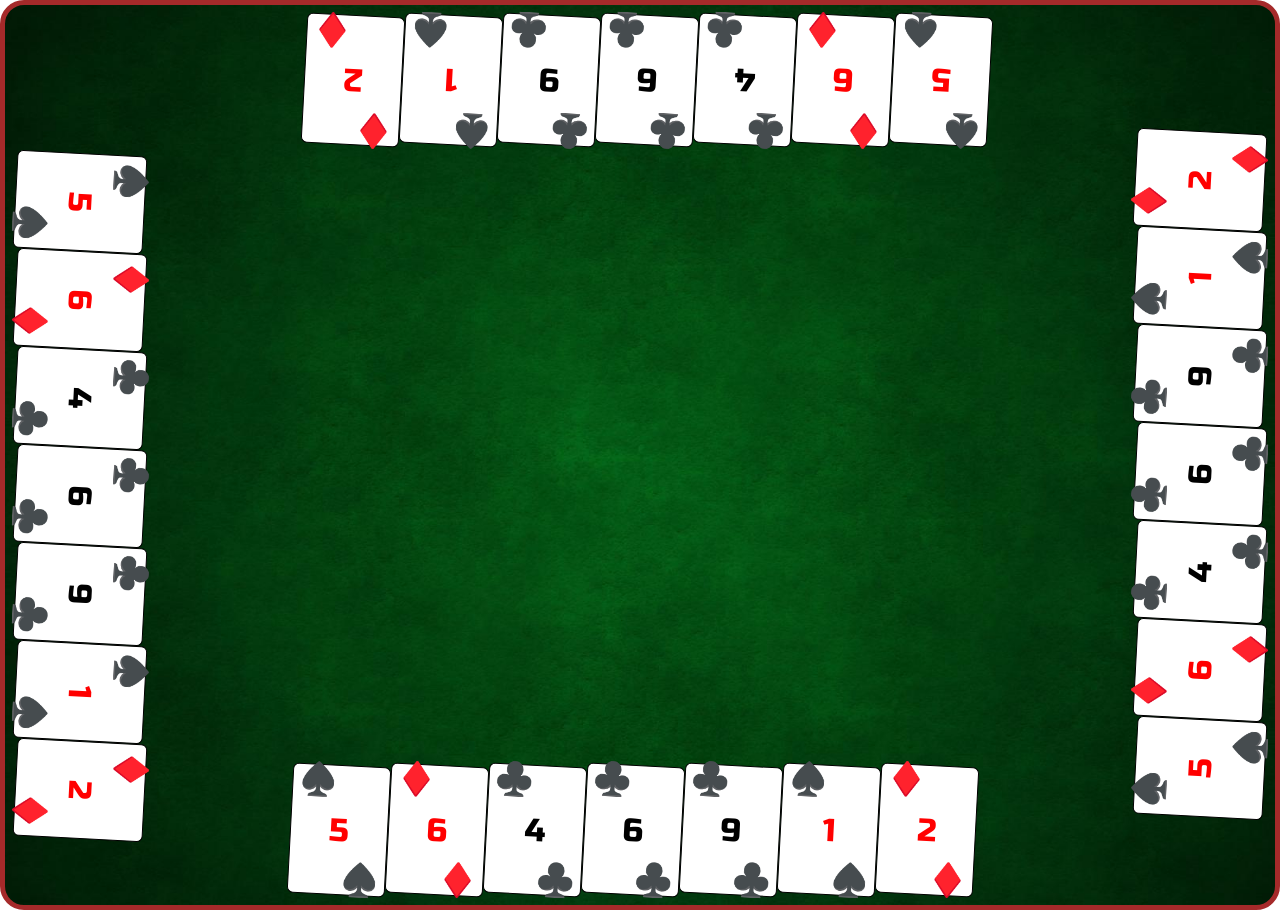
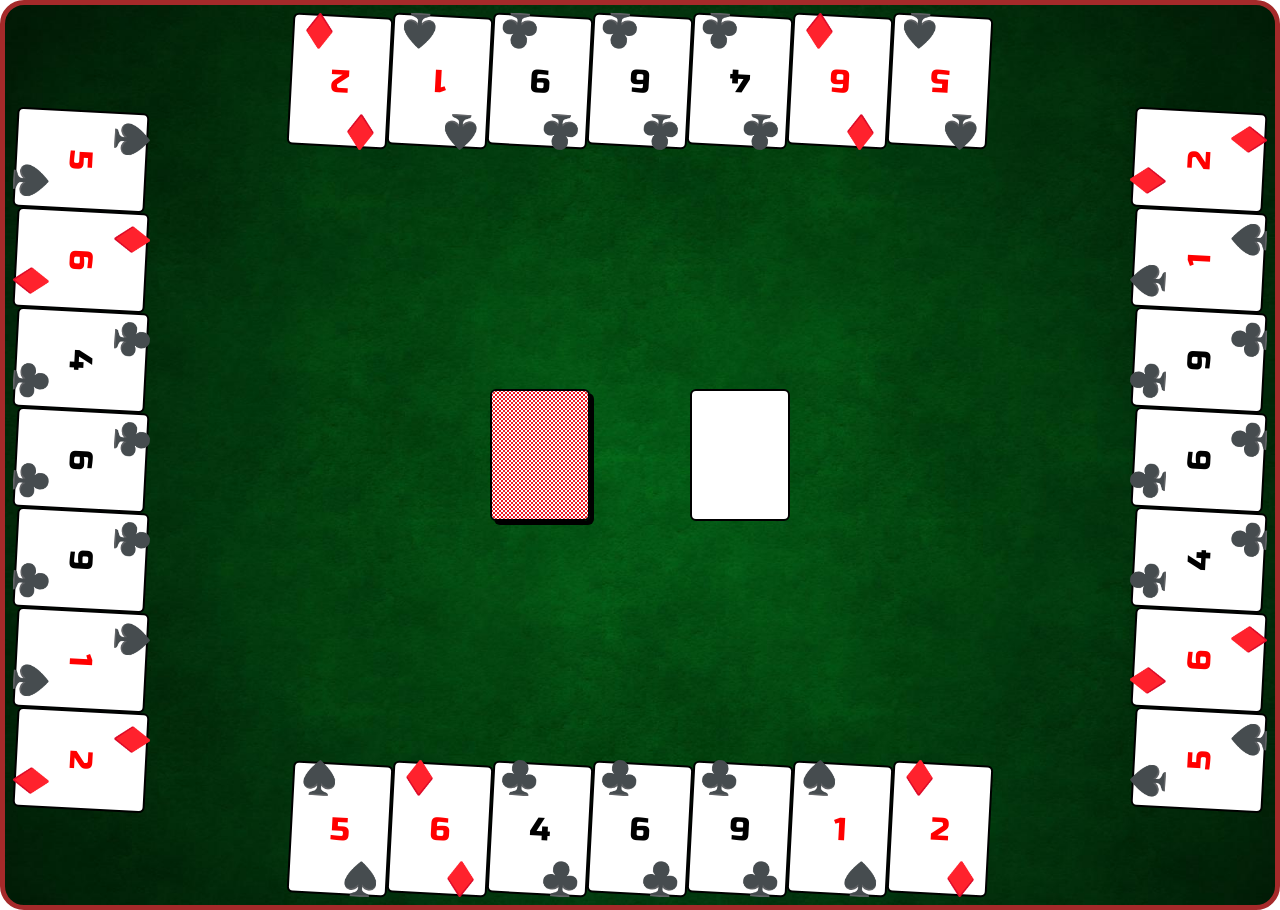
Before and after one commit to AlexanderReen/mau-mau, a React (Create React App) app: page /game in a window 1280 px wide. Built offline with nearby package versions, Linux system fonts and the light colour scheme.

Commit message:
move css and add piles

```diff
--- a/src/components/Board/Board.scss
+++ b/src/components/Board/Board.scss
@@ -10,4 +10,53 @@
     height: 900px;
     border: 5px solid brown;
     border-radius: 24px;
+
+    display: flex;
+    justify-content: center;
+
+    .hand {
+        position: absolute;
+        &--north {
+            transform: rotate(180deg);
+            top: 10px;
+            left:50%;
+            margin-left:-350px;
+        }
+
+        &--west {
+            transform: rotate(90deg);
+            transform-origin: 0% 100%;
+            top: -3%;
+            left: 10px;
+        }
+
+        &--south {
+            bottom: 10px;
+            left:50%;
+            margin-left:-350px;
+        }
+
+        &--east {
+            transform-origin: 100% 100%;
+            transform: rotate(270deg);
+            top: -3%;
+            right: 10px;
+        }
+    }
 }
+
+.board__center {
+    display: flex;
+    justify-content: center;
+    align-items: center;
+
+    .stock-pile {
+        position: relative;
+        right: 50px;
+    }
+
+    .discard-pile {
+        position: relative;
+        left: 50px;
+    }
+}
--- a/src/components/Board/Board.tsx
+++ b/src/components/Board/Board.tsx
@@ -1,5 +1,6 @@
-import React from 'react';
 import { CardProps } from '../Card/Card';
+import StockPile from '../StockPile/StockPile';
+import DiscardPile from '../DiscardPile/DiscardPile';
 import Hand from '../Hand/Hand';
 import './Board.scss'
 
@@ -52,6 +53,10 @@ const Board = ({}: BoardProps) => {
 
   return (
     <div className="board">
+      <div className="board__center">
+        <StockPile></StockPile>
+        <DiscardPile></DiscardPile>
+      </div>
       <Hand direction='north' cards={mockCards} cardClick={handleCards}></Hand>
       <Hand direction='west' cards={mockCards} cardClick={handleCards}></Hand>
       <Hand direction='south' cards={mockCards} cardClick={handleCards}></Hand>
--- a/src/components/Card/Card.scss
+++ b/src/components/Card/Card.scss
@@ -2,16 +2,10 @@
     width: 6rem;
     height: 8rem;
     background-color: white;
-    border: 1px solid black;
+    border: 2px solid black;
     border-radius: 6px;
     z-index: 1;
-    transform: rotate(3deg);
     text-align: center;
-
-    &:hover {
-        transition: transform .3s ease;
-        transform: translate3d(0px, -30px, 0px);
-      }
 
     &--front {
         cursor: pointer;
@@ -90,5 +84,5 @@
 }
 
 .card__rank {
-font-size: 2rem;
+    font-size: 2rem;
 }
--- a/src/components/Card/Card.tsx
+++ b/src/components/Card/Card.tsx
@@ -2,13 +2,13 @@ import React from 'react';
 import './Card.scss'
 
 export interface CardProps {
-    suit: 'diamonds' | 'clubs' | 'hearts' | 'spades';
-    rank: string;
-    side: 'front' | 'back';
-    click: (event: React.MouseEvent<HTMLElement>) => void;
+  side: 'front' | 'back';
+  suit?: 'diamonds' | 'clubs' | 'hearts' | 'spades';
+  rank?: string;
+  click?: (event: React.MouseEvent<HTMLElement>) => void;
 }
 
-const Card = ({suit, rank, side, click}: CardProps) => {
+const Card = ({side, suit, rank, click}: CardProps) => {
 
     const cardClass = `card card--${side}`
     const suitClass = `card__suit card__suit--${suit}`;
--- /dev/null
+++ b/src/components/DiscardPile/DiscardPile.scss
@@ -0,0 +1,3 @@
+.discard-pile {
+
+}
--- /dev/null
+++ b/src/components/DiscardPile/DiscardPile.tsx
@@ -0,0 +1,17 @@
+import Card from '../Card/Card';
+import './DiscardPile.scss'
+
+export interface DiscardPileProps {
+
+}
+
+const DiscardPile = ({}: DiscardPileProps) => {
+
+  return (
+    <div className='discard-pile'>
+     <Card side='front'></Card>
+    </div>
+  );
+}
+
+export default DiscardPile;
--- a/src/components/Hand/Hand.scss
+++ b/src/components/Hand/Hand.scss
@@ -4,30 +4,11 @@
     flex-direction: row;
     position: absolute;
 
-    &--north {
-        transform: rotate(180deg);
-        top: 10px;
-        left:50%;
-        margin-left:-350px;
-    }
-
-    &--west {
-        transform: rotate(90deg);
-        transform-origin: 0% 100%;
-        top: 2%;
-        left: 10px;
-    }
-
-    &--south {
-        bottom: 10px;
-        left:50%;
-        margin-left:-350px;
-    }
-
-    &--east {
-        transform-origin: 100% 100%;
-        transform: rotate(270deg);
-        top: -2%;
-        right: 10px;
+    .card {
+        transform: rotate(3deg);
+        &:hover {
+            transition: transform .3s ease;
+            transform: translate3d(0px, -30px, 0px);
+        }
     }
 }
--- /dev/null
+++ b/src/components/StockPile/StockPile.scss
@@ -0,0 +1,4 @@
+.stock-pile {
+    border-radius: 6px;
+    box-shadow: 4px 4px black;
+}
--- /dev/null
+++ b/src/components/StockPile/StockPile.tsx
@@ -0,0 +1,17 @@
+import Card from '../Card/Card';
+import './StockPile.scss'
+
+export interface StockPileProps {
+
+}
+
+const StockPile = ({}: StockPileProps) => {
+
+  return (
+    <div className='stock-pile'>
+     <Card side='back'></Card>
+    </div>
+  );
+}
+
+export default StockPile;
```
